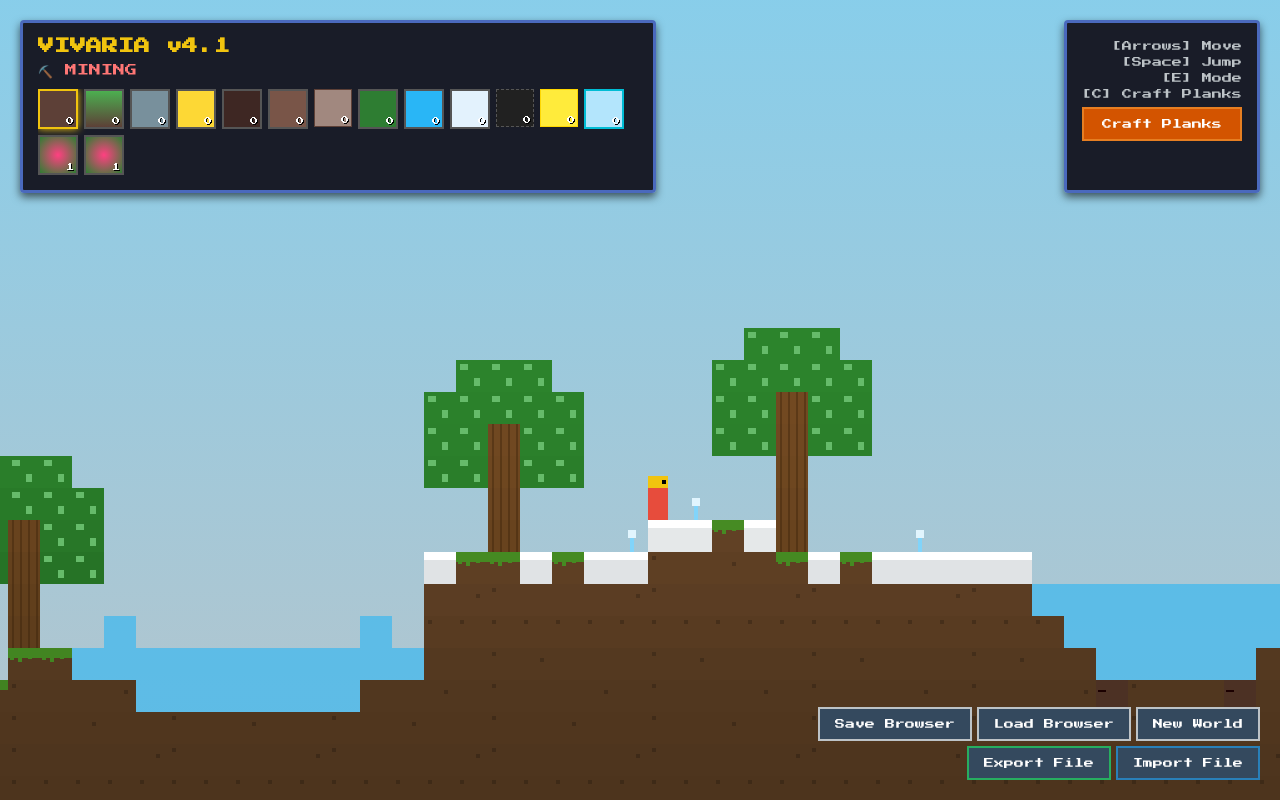
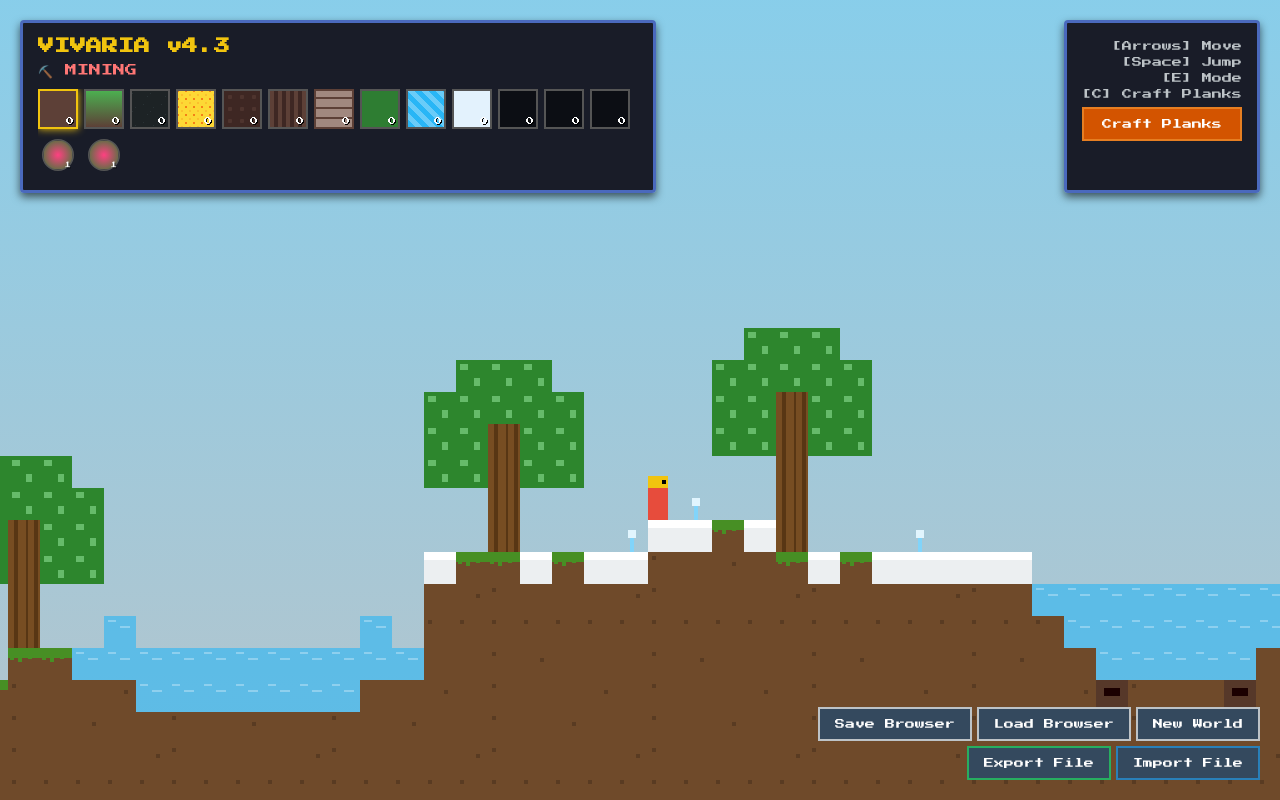
Before and after one commit to wise-a/vivaria, a plain HTML site: page index.html in a window 1280 px wide. Drawn offline with Linux system fonts and the light colour scheme; animation ran at ten frames a second.

Commit message:
Update title and add new texture icons

```diff
--- a/index.html
+++ b/index.html
@@ -3,7 +3,7 @@
 <head>
     <meta charset="UTF-8">
     <meta name="viewport" content="width=device-width, initial-scale=1.0">
-    <title>Vivaria v4.1 - Gardening Update</title>
+    <title>Vivaria v4.3 - Texture Overhaul</title>
     <link href="https://fonts.googleapis.com/css2?family=Press+Start+2P&display=swap" rel="stylesheet">
     <style>
         :root {
@@ -52,22 +52,66 @@
         }
         .selected { border-color: var(--highlight); box-shadow: 0 0 8px var(--highlight); }
 
-        /* HUD Icons */
-        .icon-1 { background: #5d4037; }
-        .icon-2 { background: linear-gradient(#4caf50, #5d4037); }
-        .icon-3 { background: #78909c; }
-        .icon-4 { background: #fdd835; }
-        .icon-5 { background: #29b6f6; }
-        .icon-6 { background: #3e2723; }
-        .icon-7 { background: #795548; }
-        .icon-8 { background: #2e7d32; }
-        .icon-9 { background: #212121; border: 1px dashed #555; }
-        .icon-10 { background: #ffeb3b; border: 1px solid gold; }
-        .icon-11 { background: #e3f2fd; }
-        .icon-12 { background: #a1887f; border: 1px solid #5d4037; }
-        .icon-13 { background: #b3e5fc; border: 2px solid #00bcd4; }
-        /* Flower Icons */
-        .icon-flower { background: radial-gradient(circle, #ff4081, #2e7d32); }
+        /* --- NEW TEXTURE ICONS (CSS PIXEL ART) --- */
+
+        /* Protected Textures (Unchanged) */
+        .icon-1 { background: #5d4037; } /* Dirt */
+        .icon-2 { background: linear-gradient(#4caf50, #5d4037); } /* Grass */
+        .icon-8 { background: #2e7d32; } /* Leaves */
+        .icon-11 { background: #e3f2fd; } /* Snow */
+
+        /* New Textures */
+        .icon-3 { /* Stone: Bricks */
+            background-color: #78909c;
+            background-image: linear-gradient(335deg, rgba(0,0,0,0.3) 23px, transparent 23px),
+            linear-gradient(155deg, rgba(0,0,0,0.3) 23px, transparent 23px),
+            linear-gradient(335deg, rgba(0,0,0,0.3) 23px, transparent 23px),
+            linear-gradient(155deg, rgba(0,0,0,0.3) 23px, transparent 23px);
+            background-size: 18px 18px;
+            background-position: 0px 2px, 4px 35px, 29px 31px, 34px 6px;
+        }
+        .icon-4 { /* Sand: Granular Noise */
+            background-color: #fdd835;
+            background-image: radial-gradient(#fbc02d 15%, transparent 16%),
+            radial-gradient(#f57f17 15%, transparent 16%);
+            background-size: 8px 8px;
+            background-position: 0 0, 4px 4px;
+        }
+        .icon-5 { /* Water: Waves */
+            background-color: #29b6f6;
+            background-image: repeating-linear-gradient(45deg, transparent, transparent 5px, rgba(255,255,255,0.3) 5px, rgba(255,255,255,0.3) 10px);
+        }
+        .icon-6 { /* Mud: Dark & Gloopy */
+            background-color: #3e2723;
+            background-image: radial-gradient(circle at 50% 50%, #4e342e 2px, transparent 2.5px);
+            background-size: 12px 12px;
+        }
+        .icon-7 { /* Wood: Vertical Bark */
+            background-color: #5d4037;
+            background-image: repeating-linear-gradient(90deg, transparent, transparent 4px, #3e2723 4px, #3e2723 8px);
+        }
+        .icon-12 { /* Planks: Horizontal Boards */
+            background-color: #a1887f;
+            background-image: repeating-linear-gradient(0deg, transparent, transparent 8px, #5d4037 8px, #5d4037 10px);
+            border: 2px solid #5d4037;
+        }
+
+        /* Ores: Stone + Gems */
+        .ore-base {
+            background-color: #546e7a;
+            position: relative;
+        }
+        .ore-base::after {
+            content: ''; position: absolute; top: 0; left: 0; width: 100%; height: 100%;
+            background-image: radial-gradient(circle, var(--gem-color) 20%, transparent 25%);
+            background-size: 12px 12px;
+            background-position: 4px 4px;
+        }
+        .icon-9 { --gem-color: #000; } /* Coal */
+        .icon-10 { --gem-color: #ffd700; } /* Gold */
+        .icon-13 { --gem-color: #00e5ff; } /* Diamond */
+
+        .icon-flower { background: radial-gradient(circle, #ff4081, #2e7d32); border-radius: 50%; transform: scale(0.8); }
 
         #modal-overlay {
             position: absolute; top: 0; left: 0; width: 100%; height: 100%;
@@ -114,7 +158,7 @@
     <div id="ui-layer">
         <div class="top-bar" style="display:flex; justify-content:space-between;">
             <div class="hud-panel">
-                <h1 style="font-size: 16px; margin:0 0 10px 0; color: #f1c40f;">VIVARIA v4.1</h1>
+                <h1 style="font-size: 16px; margin:0 0 10px 0; color: #f1c40f;">VIVARIA v4.3</h1>
                 <div id="tool-display" style="color: #ff7675; font-size: 12px; margin-bottom:5px;">⛏️ MINING</div>
                 <div id="inventory-bar"></div>
             </div>
@@ -316,7 +360,6 @@
                     for (let r = ROWS - 2; r >= 0; r--) {
                         let tile = world[r][c];
                         let isTerrain = (tile === TILES.DIRT || tile === TILES.GRASS || tile === TILES.STONE || tile === TILES.MUD || tile === TILES.SAND || tile === TILES.SNOW);
-                        // Flowers are allowed to stay if supported by any non-air/non-water
                         if (isTerrain && world[r+1][c] === TILES.AIR) world[r][c] = TILES.AIR;
                     }
                 }
@@ -333,13 +376,10 @@
                 for (let c = startC; c !== endC; c += step) {
                     let tile = world[r][c];
 
-                    // Flower Physics
                     if (tile >= 20 && tile <= 34) {
                         let below = world[r+1][c];
-                        // Break if AIR or WATER is below.
-                        // NOTE: Leaves (8), Wood (7), Dirt (1) are valid supports.
                         if (below === TILES.AIR || below === TILES.WATER) {
-                            world[r][c] = TILES.AIR; // Pop
+                            world[r][c] = TILES.AIR;
                         }
                         continue;
                     }
@@ -367,7 +407,6 @@
                         if (down === TILES.AIR) {
                             world[r][c] = TILES.AIR; world[r+1][c] = TILES.WATER; continue;
                         } else if (down >= 20 && down <= 34) {
-                            // Wash Flower
                             inventory[down]++; updateHUD();
                             world[r][c] = TILES.AIR; world[r+1][c] = TILES.WATER; continue;
                         } else if (isPermeable(down)) {
@@ -520,9 +559,15 @@
             const base = BASE_COLORS[tileType];
             if (!base) return 'magenta';
 
-            let depth = Math.max(0, row - 10);
-            let decay = 25 / ROWS;
-            let lightness = Math.max(25, base[2] - (depth * decay));
+            let startShadow = ROWS * 0.75;
+            if (row < startShadow) {
+                return `hsl(${base[0]}, ${base[1]}%, ${base[2]}%)`;
+            }
+            let depth = row - startShadow;
+            let maxDepth = ROWS - startShadow;
+            let percent = depth / maxDepth;
+            let lightness = base[2] - (percent * (base[2] * 0.5));
+
             return `hsl(${base[0]}, ${base[1]}%, ${lightness}%)`;
         }
 
@@ -535,9 +580,13 @@
                 return;
             }
 
-            let depth = Math.max(0, r - 15);
-            let decay = 1.0 / ROWS;
-            let shade = Math.min(0.75, depth * decay);
+            let startShadow = ROWS * 0.75;
+            let shade = 0;
+            if (r > startShadow) {
+                let depth = r - startShadow;
+                let maxDepth = ROWS - startShadow;
+                shade = (depth / maxDepth) * 0.85;
+            }
 
             function fill(color) {
                 ctx.fillStyle = color;
@@ -548,59 +597,78 @@
                 }
             }
 
-            // TEXTURES
+            // --- UPDATED TEXTURES ---
+
+            // DIRT (No change, protected)
             if (tileType === TILES.DIRT) {
                 fill(getLightColor(1, r)); ctx.fillStyle = "rgba(0,0,0,0.2)";
                 let s = (c*r)%5; if(s==0) ctx.fillRect(x+4,y+4,4,4); if(s==1) ctx.fillRect(x+20,y+10,4,4);
             }
+            // GRASS (No change, protected)
             else if (tileType === TILES.GRASS) {
                 fill(getLightColor(1, r)); ctx.fillStyle = getLightColor(2, r-5);
                 ctx.fillRect(x, y, TILE_SIZE, 10);
                 ctx.fillRect(x+2, y, 4, 12); ctx.fillRect(x+10, y, 4, 14); ctx.fillRect(x+20, y, 4, 11);
             }
+            // STONE (Brick Pattern)
             else if (tileType === TILES.STONE) {
-                fill(getLightColor(3, r)); ctx.fillStyle = "rgba(0,0,0,0.2)";
-                ctx.fillRect(x, y+8, TILE_SIZE, 2); ctx.fillRect(x, y+24, TILE_SIZE, 2);
-                ctx.fillRect(x+8, y, 2, 8); ctx.fillRect(x+20, y+8, 2, 16);
+                fill(getLightColor(3, r)); ctx.fillStyle = "rgba(0,0,0,0.3)";
+                // Staggered lines
+                if((c+r)%2===0) ctx.fillRect(x+16, y, 2, 16); else ctx.fillRect(x+16, y+16, 2, 16);
+                ctx.fillRect(x, y+16, TILE_SIZE, 2);
             }
+            // WOOD (Bark Vertical)
             else if (tileType === TILES.WOOD) {
-                fill(getLightColor(7, r)); ctx.fillStyle = "rgba(40, 20, 0, 0.3)";
-                ctx.fillRect(x+4, y, 2, TILE_SIZE); ctx.fillRect(x+12, y, 2, TILE_SIZE);
-                ctx.fillRect(x+20, y, 2, TILE_SIZE); ctx.fillRect(x+28, y, 2, TILE_SIZE);
+                fill(getLightColor(7, r)); ctx.fillStyle = "rgba(40, 20, 0, 0.4)";
+                ctx.fillRect(x+6, y, 4, TILE_SIZE); ctx.fillRect(x+18, y, 2, TILE_SIZE); ctx.fillRect(x+26, y, 4, TILE_SIZE);
             }
+            // PLANKS (Boards Horizontal)
             else if (tileType === TILES.PLANKS) {
                 fill(getLightColor(12, r)); ctx.fillStyle = "rgba(0,0,0,0.3)";
-                for(let i=1; i<4; i++) ctx.fillRect(x, y + (i*8), TILE_SIZE, 1);
-                ctx.fillStyle = "rgba(0,0,0,0.5)";
-                ctx.fillRect(x+2, y+2, 2, 2); ctx.fillRect(x+28, y+2, 2, 2);
+                for(let i=1; i<4; i++) ctx.fillRect(x, y + (i*8), TILE_SIZE, 2);
+                ctx.fillStyle = "rgba(0,0,0,0.6)"; // Nails
+                ctx.fillRect(x+2, y+3, 2, 2); ctx.fillRect(x+28, y+3, 2, 2);
+                ctx.fillRect(x+2, y+11, 2, 2); ctx.fillRect(x+28, y+11, 2, 2);
             }
+            // LEAVES (Protected)
             else if (tileType === TILES.LEAVES) {
                 fill(getLightColor(8, r)); ctx.fillStyle = "#66bb6a";
                 ctx.fillRect(x+4, y+4, 8, 6); ctx.fillRect(x+18, y+18, 6, 8);
             }
+            // SAND (Granular)
             else if (tileType === TILES.SAND) {
-                fill(getLightColor(4, r)); ctx.fillStyle = "rgba(200, 150, 0, 0.2)"; ctx.fillRect(x, y+10, TILE_SIZE, 2);
+                fill(getLightColor(4, r)); ctx.fillStyle = "rgba(200, 150, 0, 0.2)";
+                // Random grains
+                let n = (c * r * 13) % 10;
+                if(n<3) ctx.fillRect(x+4, y+4, 4, 4);
+                if(n>6) ctx.fillRect(x+20, y+20, 4, 4);
             }
+            // SNOW (Protected)
             else if (tileType === TILES.SNOW) {
                 fill('#eceff1'); ctx.fillStyle = "#ffffff"; ctx.fillRect(x, y, TILE_SIZE, 8);
             }
+            // WATER (Waves)
             else if (tileType === TILES.WATER) {
                 ctx.fillStyle = "rgba(41, 182, 246, 0.6)"; ctx.fillRect(x, y, TILE_SIZE, TILE_SIZE);
+                ctx.fillStyle = "rgba(255, 255, 255, 0.3)";
+                ctx.fillRect(x+4, y+4, 8, 2); ctx.fillRect(x+16, y+10, 10, 2);
             }
+            // MUD (Gloopy)
             else if (tileType === TILES.MUD) {
-                fill(getLightColor(6, r)); ctx.fillStyle = "#1b0000"; ctx.fillRect(x+2, y+10, 8, 2);
+                fill(getLightColor(6, r)); ctx.fillStyle = "#1b0000"; ctx.fillRect(x+8, y+8, 16, 8);
             }
+            // ORES (Gems)
             else if (tileType === TILES.COAL_ORE) {
-                drawTile(r, c, TILES.STONE); ctx.fillStyle = "#212121";
-                ctx.fillRect(x+8, y+8, 8, 8); ctx.fillRect(x+18, y+18, 6, 6);
+                drawTile(r, c, TILES.STONE); ctx.fillStyle = "#111";
+                ctx.beginPath(); ctx.arc(x+16, y+16, 6, 0, 2*Math.PI); ctx.fill();
             }
             else if (tileType === TILES.GOLD_ORE) {
-                drawTile(r, c, TILES.STONE); ctx.fillStyle = "#ffeb3b";
-                ctx.fillRect(x+10, y+10, 8, 8); ctx.fillRect(x+20, y+20, 4, 4);
+                drawTile(r, c, TILES.STONE); ctx.fillStyle = "#ffd700";
+                ctx.fillRect(x+10, y+10, 12, 12); ctx.fillStyle="#fff"; ctx.fillRect(x+12,y+12,4,4);
             }
             else if (tileType === TILES.DIAMOND_ORE) {
                 drawTile(r, c, TILES.STONE); ctx.fillStyle = "#00e5ff";
-                ctx.fillRect(x+10, y+8, 6, 6); ctx.fillRect(x+18, y+20, 4, 4); ctx.fillRect(x+6, y+20, 4, 4);
+                ctx.beginPath(); ctx.moveTo(x+16, y+8); ctx.lineTo(x+24, y+16); ctx.lineTo(x+16, y+24); ctx.lineTo(x+8, y+16); ctx.fill();
             }
         }
 
@@ -705,7 +773,8 @@
             if (e.code === 'KeyE') { mode = mode === 'MINE' ? 'BUILD' : 'MINE'; updateHUD(); }
             if (e.code === 'KeyC') { craftPlanks(); }
             if (e.key >= '1' && e.key <= '9') {
-                // Basic selections
+                const map = [0, TILES.DIRT, TILES.GRASS, TILES.STONE, TILES.SAND, TILES.MUD, TILES.WOOD, TILES.PLANKS, TILES.LEAVES, TILES.WATER, TILES.SNOW];
+                if (map[e.key]) { selectedBlock = map[e.key]; mode = 'BUILD'; updateHUD(); }
             }
         });
         window.addEventListener('keyup', e => { keys[e.code] = false; });
@@ -726,7 +795,6 @@
                  } else {
                      let pC = Math.floor((player.x+10)/TILE_SIZE);
                      let pR = Math.floor((player.y+20)/TILE_SIZE);
-                     // Allow placing on leaves/wood/etc
                      if ((c !== pC || r !== pR) && world[r][c] === TILES.AIR && inventory[selectedBlock] > 0) {
                          world[r][c] = selectedBlock; inventory[selectedBlock]--; updateHUD();
                      }
@@ -735,45 +803,16 @@
         });
         window.addEventListener('resize', () => { canvas.width = window.innerWidth; canvas.height = window.innerHeight; });
 
-        // --- EXPORT / IMPORT ---
-        function exportSave() {
-            const data = { world, player, inventory, COLS, ROWS };
-            const blob = new Blob([JSON.stringify(data)], {type: "application/json"});
-            const url = URL.createObjectURL(blob);
-            const a = document.createElement('a');
-            a.href = url;
-            a.download = "vivaria_save.json";
-            a.click();
-            URL.revokeObjectURL(url);
-        }
-
-        function importSave(input) {
-            const file = input.files[0];
-            if (!file) return;
-            const reader = new FileReader();
-            reader.onload = function(e) {
-                try {
-                    const data = JSON.parse(e.target.result);
-                    COLS = data.COLS; ROWS = data.ROWS; world = data.world; player = data.player; inventory = data.inventory;
-                    updateHUD();
-                    alert("World Imported Successfully!");
-                } catch(err) {
-                    alert("Invalid Save File");
-                }
-            };
-            reader.readAsText(file);
-        }
-
         function openModal() { document.getElementById('modal-overlay').style.display = 'flex'; }
         function closeModal() { document.getElementById('modal-overlay').style.display = 'none'; }
         function confirmNewWorld(w, h) {
             initWorld(w, h); inventory = {}; Object.values(TILES).forEach(v => { if(v!==0) inventory[v]=0; }); closeModal();
         }
         function saveGame() {
-            localStorage.setItem('vivaria_v16', JSON.stringify({ world, player, inventory, COLS, ROWS })); alert("Saved!");
+            localStorage.setItem('vivaria_v17', JSON.stringify({ world, player, inventory, COLS, ROWS })); alert("Saved!");
         }
         function loadGame() {
-            const data = JSON.parse(localStorage.getItem('vivaria_v16'));
+            const data = JSON.parse(localStorage.getItem('vivaria_v17'));
             if (data) { COLS = data.COLS; ROWS = data.ROWS; world = data.world; player = data.player; inventory = data.inventory; updateHUD(); alert("Loaded!"); }
         }
 
```
